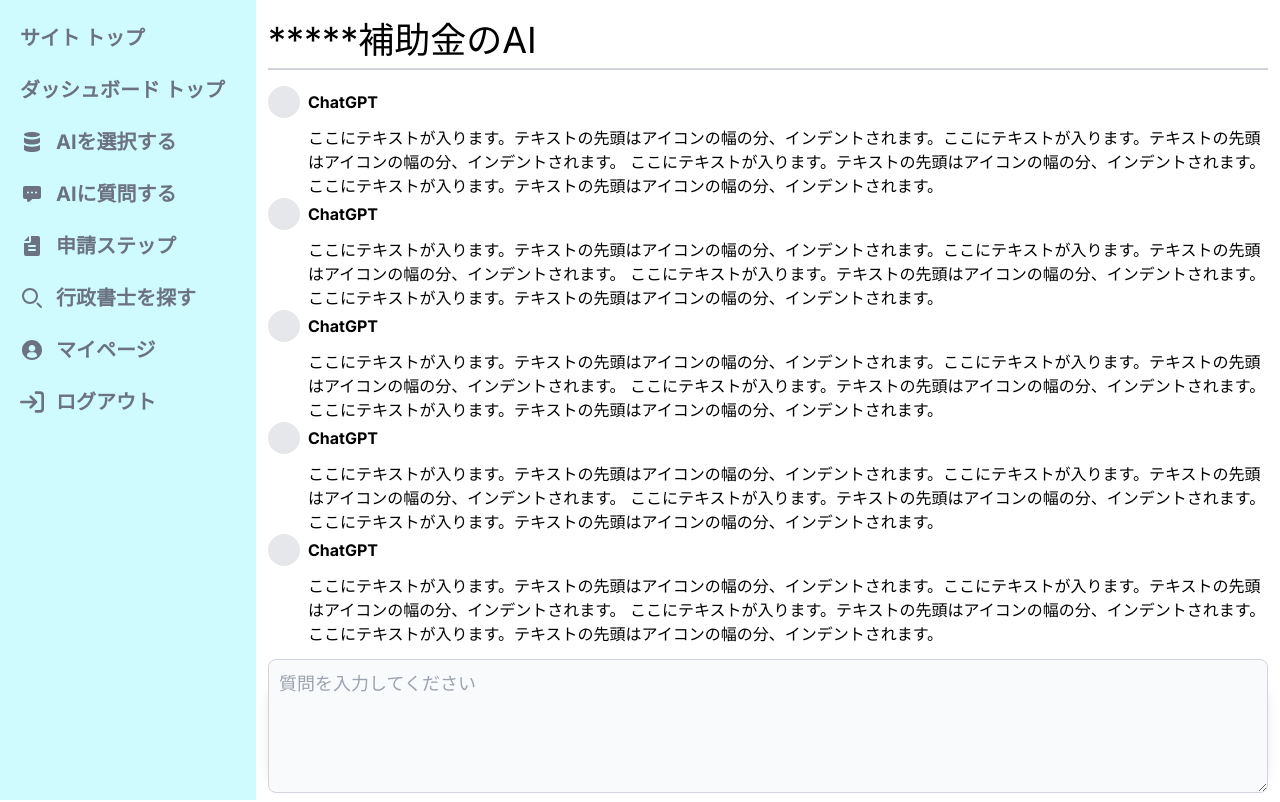
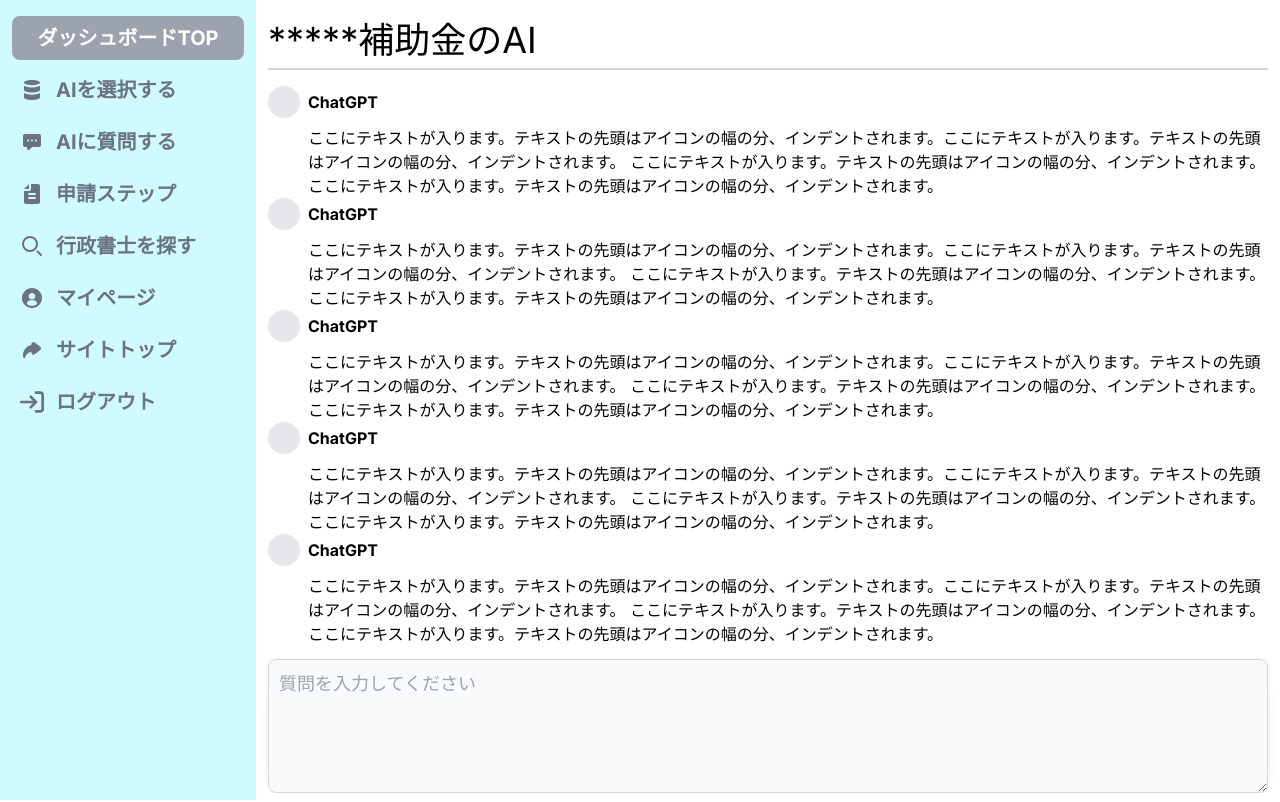
Before and after one commit to smizuka/business_plan_app, a Next.js app: page /dashboard/message in a window 1280 px wide. Built offline with nearby package versions, Linux system fonts and the light colour scheme.

Commit message:
style: ダッシュボートのメイン画面のレイアウト変更 #13

```diff
--- a/src/app/dashboard/layout.tsx
+++ b/src/app/dashboard/layout.tsx
@@ -17,13 +17,8 @@
         <div className="h-full px-3 py-4 overflow-y-auto bg-cyan-100 dark:bg-cyan-200">
             <ul className="space-y-2 font-medium">
                 <li>
-                    <a href="/" className="flex items-center p-2 text-gray-500 hover:text-white rounded-lg dark:text-black hover:bg-gray-100 dark:hover:bg-gray-400 group">
-                        <span className="text-xl font-bold text-gray-500 dark:group-hover:text-white">サイト トップ</span>
-                    </a>
-                </li>
-                <li>
-                    <a href="/dashboard" className="flex items-center p-2 text-gray-500 hover:text-white rounded-lg dark:text-black hover:bg-gray-100 dark:hover:bg-gray-400 group">
-                        <span className="text-xl font-bold text-gray-500 dark:group-hover:text-white">ダッシュボード トップ</span>
+                    <a href="/dashboard" className="flex items-center justify-center p-2 rounded-lg bg-gray-400 group">
+                        <span className="text-xl font-bold text-white">ダッシュボードTOP</span>
                     </a>
                 </li>
                 <li>
@@ -67,6 +62,14 @@
                     </a>
                 </li>
                 <li>
+                    <a href="/dashboard/mypage" className="flex items-center p-2 text-gray-500 hover:text-white rounded-lg dark:text-black hover:bg-gray-100 dark:hover:bg-gray-400 group">
+                    <svg className="w-6 h-6 dark:text-gray-500 group-hover:text-white dark:group-hover:text-white" aria-hidden="true" xmlns="http://www.w3.org/2000/svg" width="24" height="24" fill="currentColor" viewBox="0 0 24 24">
+                    <path d="M5.027 10.9a8.729 8.729 0 0 1 6.422-3.62v-1.2A2.061 2.061 0 0 1 12.61 4.2a1.986 1.986 0 0 1 2.104.23l5.491 4.308a2.11 2.11 0 0 1 .588 2.566 2.109 2.109 0 0 1-.588.734l-5.489 4.308a1.983 1.983 0 0 1-2.104.228 2.065 2.065 0 0 1-1.16-1.876v-.942c-5.33 1.284-6.212 5.251-6.25 5.441a1 1 0 0 1-.923.806h-.06a1.003 1.003 0 0 1-.955-.7A10.221 10.221 0 0 1 5.027 10.9Z"/>
+                    </svg>
+                    <span className="flex-1 ms-3 whitespace-nowrap text-xl font-bold text-gray-500 dark:group-hover:text-white">サイトトップ</span>
+                    </a>
+                </li>
+                <li>
                     <a href="#" className="flex items-center p-2 text-gray-500 hover:text-white rounded-lg dark:text-black hover:bg-gray-100 dark:hover:bg-gray-400 group">
                     <svg className="flex-shrink-0 w-6 h-6 text-gray-500 transition duration-75 dark:text-gray-500 group-hover:text-white dark:group-hover:text-white" aria-hidden="true" xmlns="http://www.w3.org/2000/svg" fill="none" viewBox="0 0 18 16">
                         <path stroke="currentColor" strokeLinecap="round" strokeLinejoin="round" strokeWidth="2" d="M1 8h11m0 0L8 4m4 4-4 4m4-11h3a2 2 0 0 1 2 2v10a2 2 0 0 1-2 2h-3"/>
--- a/src/app/globals.css
+++ b/src/app/globals.css
@@ -4,15 +4,15 @@
 
 :root {
   --foreground-rgb: 0, 0, 0;
-  --background-start-rgb: 214, 219, 220;
+  --background-start-rgb: 255, 255, 255;
   --background-end-rgb: 255, 255, 255;
 }
 
 @media (prefers-color-scheme: dark) {
   :root {
     --foreground-rgb: 255, 255, 255;
-    --background-start-rgb: 0, 0, 0;
-    --background-end-rgb: 0, 0, 0;
+    --background-start-rgb: 255, 255, 255;
+    --background-end-rgb: 255, 255, 255;
   }
 }
 
```
